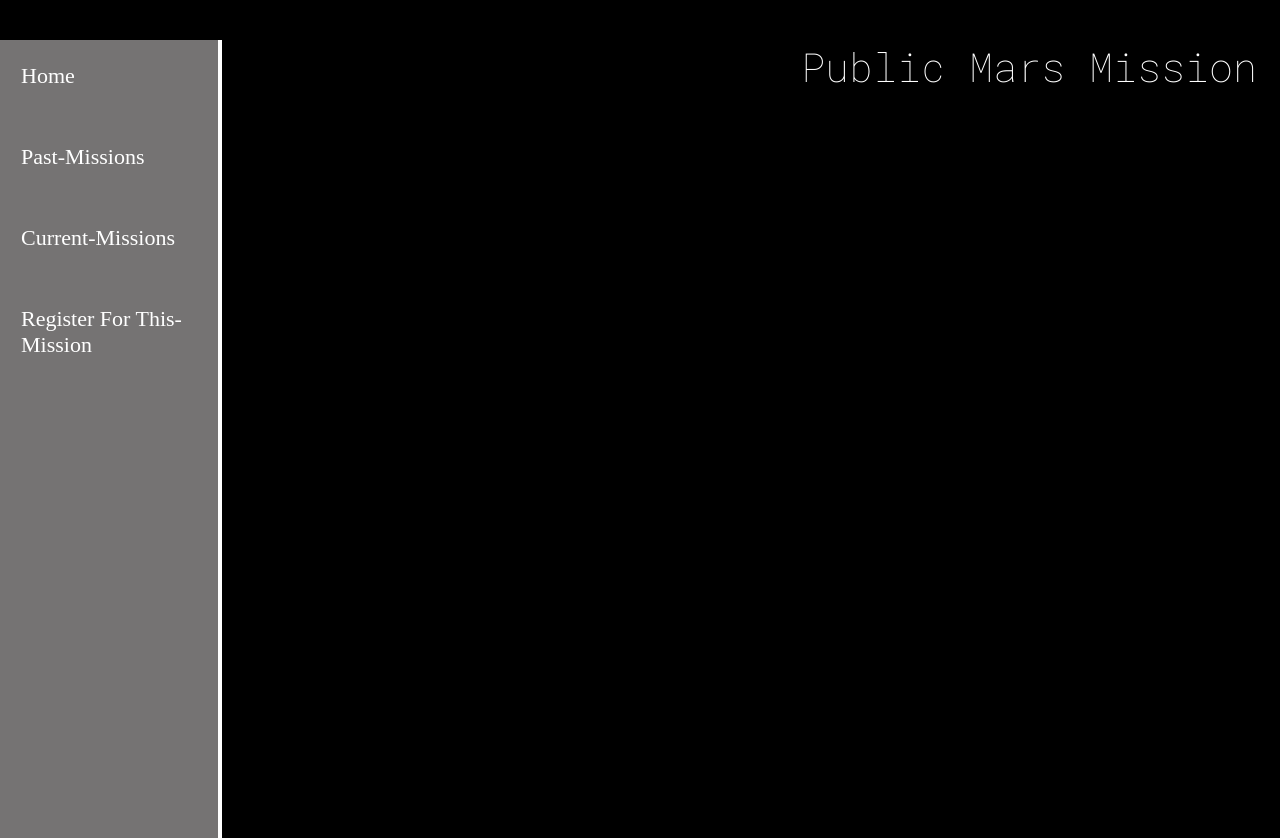
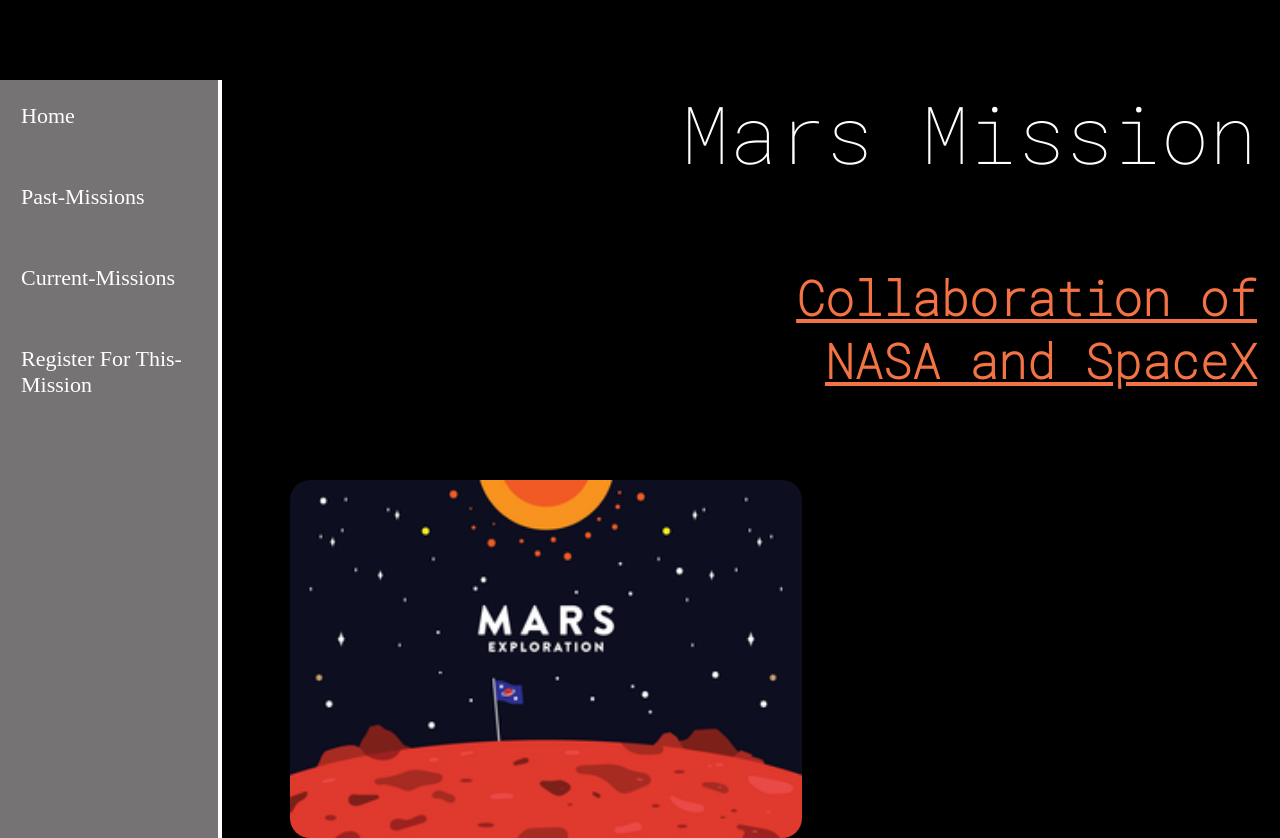
Before and after one commit to soumil-juneja/mars, a plain HTML site: page index.html in a window 1280 px wide. Before the commit the page ends 800 px from the top, so only its background shows below. Drawn offline with Linux system fonts and the light colour scheme.

Commit message:
body-started

```diff
--- a/index.html
+++ b/index.html
@@ -8,6 +8,8 @@
     <link rel="preconnect" href="https://fonts.gstatic.com">
     <link rel="preconnect" href="https://fonts.gstatic.com">
     <link href="https://fonts.googleapis.com/css2?family=Roboto+Mono:wght@100&display=swap" rel="stylesheet">
+    <link rel="preconnect" href="https://fonts.gstatic.com">
+<link href="https://fonts.googleapis.com/css2?family=IBM+Plex+Sans:wght@300&display=swap" rel="stylesheet">
     <title>Document</title>
 </head>
 <body>
@@ -20,8 +22,12 @@
         </ul>
     <div id="headContent">
         <p class="p1">
-            Public Mars Mission
+           Mars Mission <br>
+          <div class="subHead"> <b><u> Collaboration of <br> NASA and SpaceX </u></b></div>
         </p>
-    </div>
+
+    <br><br><br><br>
+    <img src="assets\1.png" class="marsimg1" id="marsimg1" alt="Mars">
+</div>
 </body>
 </html>
--- a/style.css
+++ b/style.css
@@ -53,6 +53,10 @@ ul.sidenav li:hover{
     float: left;
     padding: 15px;
   }
+  #marsimg1{
+    align-items: center;
+    width: 4000px;
+  }
 
   div.content {margin-left: 0;}
 }
@@ -71,6 +75,46 @@ ul.sidenav li:hover{
     margin-right: 23px;
 }
 .p1{
-    font-size: 40px;
     font-family: 'Roboto Mono', monospace;
+    font-size: 10vh;
+    position: relative;
+    animation-duration: 1s;
+    animation-iteration-count: 1;
+    animation-direction: forward;
+    animation-name: exampleOne;
 }
+
+@keyframes exampleOne {
+  0%   {  top: 30px;}
+  100% {  top:2px;}
+}
+.subHead{
+  color:rgb(243, 115, 69);
+  font-family: 'Roboto Mono', monospace;
+  font-size: 6vh;
+  position: relative;
+  animation-duration: 1s;
+  animation-iteration-count: 1;
+  animation-direction: forward;
+  animation-name: exampleTwo;
+}
+@keyframes exampleTwo {
+  0%   {  top: 30px;}
+  100% {  top: 2px;}
+}
+.marsimg1{
+  margin-left: 290px;
+  width: 40%;
+  height: auto;
+  position: absolute;
+  display: flex;
+  animation-duration: 3s;
+  animation-iteration-count: 1;
+  animation-direction: forward;
+  animation-name: exampleThree;
+  border-radius: 20px;
+}
+@keyframes exampleThree {
+  0%   {  opacity: 0.3; left: 2px;}
+  100% {  opacity:1; left: 50px;}
+}
```
Also changed, not shown: assets/1.png (added).
